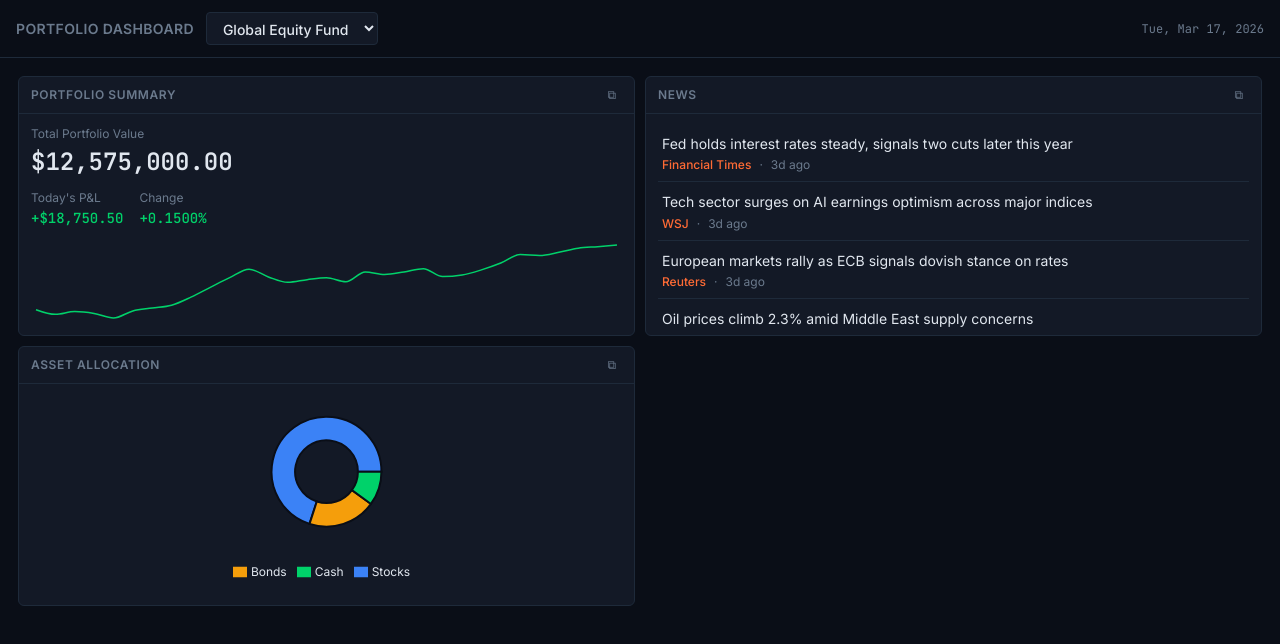
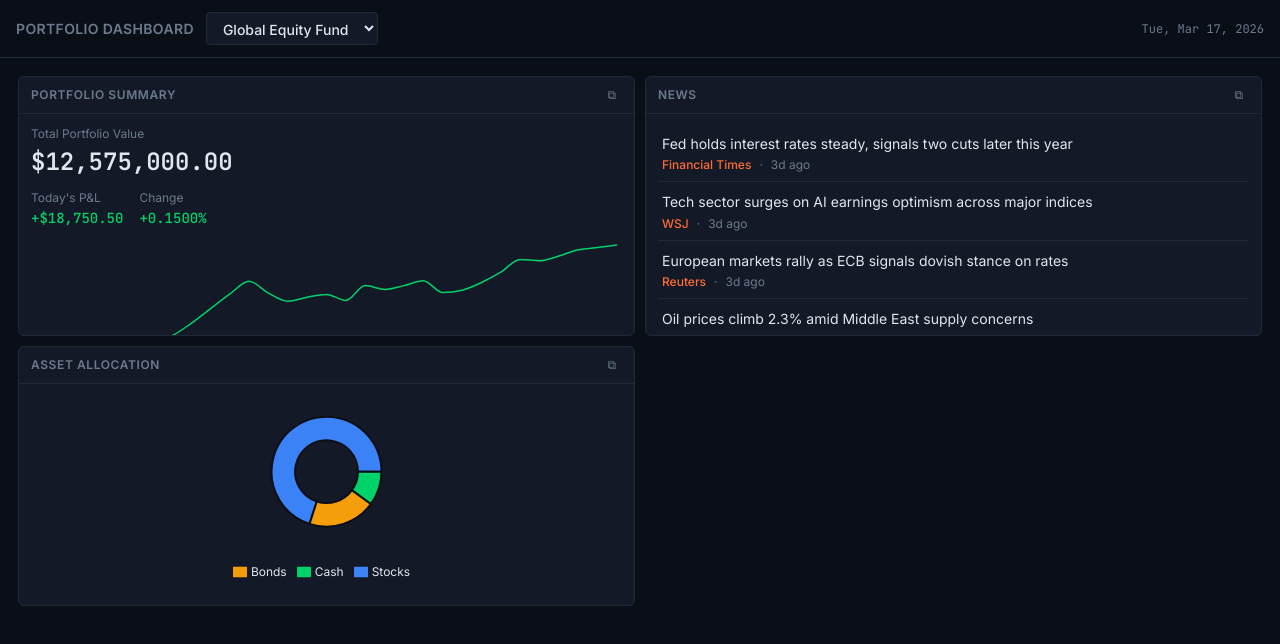
Before and after one commit to Mendstacks/financial-dashboard-demo, a React (Vite) app: page / in a window 1280 px wide. Shown: the top 644 px of the page. Built offline with nearby package versions, Linux system fonts and the light colour scheme.

Commit message:
fix: resolve Recharts sizing warnings with minWidth/minHeight

```diff
--- a/src/components/widgets/AllocationWidget.tsx
+++ b/src/components/widgets/AllocationWidget.tsx
@@ -19,8 +19,8 @@ export function AllocationWidget({ allocation }: AllocationWidgetProps) {
   ]
 
   return (
-    <div className="h-full flex flex-col">
-      <ResponsiveContainer width="100%" height="100%">
+    <div className="h-full flex flex-col min-h-[180px]">
+      <ResponsiveContainer width="100%" height="100%" minWidth={0} minHeight={0}>
         <PieChart>
           <Pie
             data={data}
--- a/src/components/widgets/SummaryWidget.tsx
+++ b/src/components/widgets/SummaryWidget.tsx
@@ -55,8 +55,8 @@ export function SummaryWidget({ summary }: SummaryWidgetProps) {
         </div>
       </div>
 
-      <div className="flex-1 min-h-0">
-        <ResponsiveContainer width="100%" height="100%">
+      <div className="flex-1 min-h-[120px]">
+        <ResponsiveContainer width="100%" height="100%" minWidth={0} minHeight={0}>
           <LineChart data={summary.performanceData}>
             <YAxis domain={['dataMin', 'dataMax']} hide />
             <Tooltip
```
